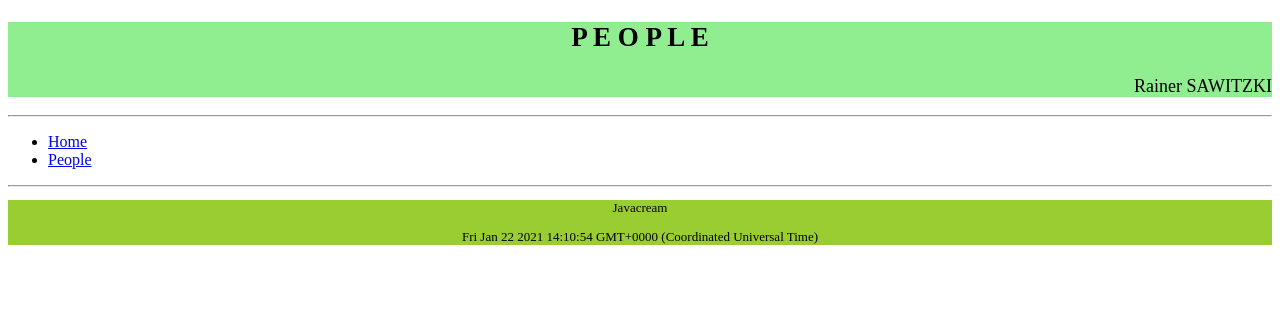
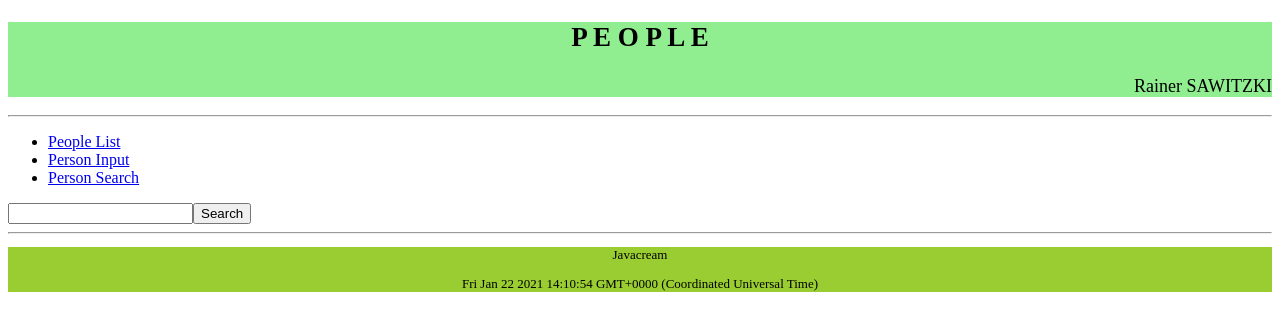
Before and after one commit to Javacream/org.javacream.training.angular, an Angular app in the folder training/: page /search in a window 1280 px wide. Before the commit this address led to /. Shown: the top 330 px of the page. Built offline with nearby package versions, Linux system fonts and the light colour scheme.

Commit message:
implement people navigation

```diff
--- a/training/src/app/app.component.html
+++ b/training/src/app/app.component.html
@@ -1,12 +1,5 @@
 <app-header></app-header>
 <hr />
-<nav>
-    <ul>
-        <li><a routerLink="/home" routerLinkActive="true>">Home</a></li>
-        <li><a routerLink="/people" routerLinkActive="true>">People</a></li>
-    </ul>
-</nav>
-<router-outlet></router-outlet>
+<app-content></app-content>
 <hr />
-
 <app-footer></app-footer>
--- a/training/src/app/people/components/content/content.component.html
+++ b/training/src/app/people/components/content/content.component.html
@@ -1,5 +1,8 @@
-<app-peoplelist></app-peoplelist>
-<hr />
-<app-personinput></app-personinput>
-<hr />
-<app-personsearch></app-personsearch>
+<nav>
+    <ul>
+        <li><a routerLink="/list" routerLinkActive="true>">People List</a></li>
+        <li><a routerLink="/input" routerLinkActive="true>">Person Input</a></li>
+        <li><a routerLink="/search" routerLinkActive="true>">Person Search</a></li>
+    </ul>
+</nav>
+<router-outlet></router-outlet>
--- a/training/src/app/people/components/home/home.component.html
+++ /dev/null
@@ -1 +0,0 @@
-<p>home works!</p>
--- a/training/src/app/people/components/home/home.component.ts
+++ /dev/null
@@ -1,15 +0,0 @@
-import { Component, OnInit } from '@angular/core';
-
-@Component({
-  selector: 'app-home',
-  templateUrl: './home.component.html',
-  styleUrls: ['./home.component.css']
-})
-export class HomeComponent implements OnInit {
-
-  constructor() { }
-
-  ngOnInit(): void {
-  }
-
-}
--- a/training/src/app/people/components/person/person.component.html
+++ b/training/src/app/people/components/person/person.component.html
@@ -1,3 +1,3 @@
-<p *ngIf="!detail">{{person.firstname}} {{person.lastname}}</p>
-<p *ngIf="detail">id={{person.id}},lastname={{person.lastname}},firstname={{person.firstname}},gender={{person.gender}}, height={{person.height}}</p>
+<span *ngIf="!detail">{{person.firstname}} {{person.lastname}}</span>
+<span *ngIf="detail">id={{person.id}},lastname={{person.lastname}},firstname={{person.firstname}},gender={{person.gender}}, height={{person.height}}<spanp>
 <button *ngIf="deleteEnabled" (click)="delete(person.id)">Delete</button>
```
Also changed, not shown: training/src/app/app.module.ts (+3 -4 lines), training/src/app/people/components/home/home.component.css (deleted), 1 other file (tests, documents, lock files or other folders).
